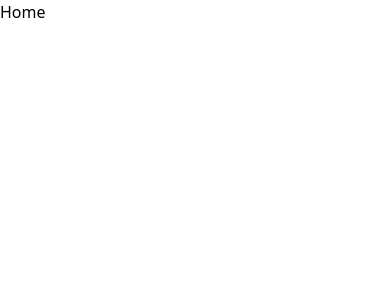
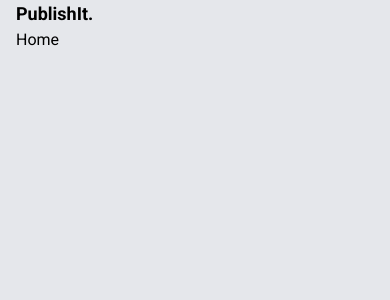
Before and after one commit to daw-maj-pl/publish-it, a Next.js app: page / in a window 390 px wide. Shown: the top 300 px of the page. Built offline with nearby package versions, Linux system fonts and the light colour scheme.

Commit message:
Create Nav component; Set up Roboto font

```diff
--- /dev/null
+++ b/app/Nav.tsx
@@ -0,0 +1,11 @@
+import Link from 'next/link';
+
+export default function Nav() {
+  return (
+    <nav>
+      <Link href={'/'}>
+        <h1 className="font-bold text-lg">PublishIt.</h1>
+      </Link>
+    </nav>
+  );
+}
--- a/app/layout.tsx
+++ b/app/layout.tsx
@@ -1,4 +1,12 @@
 import './globals.css';
+import Nav from './Nav';
+import { Roboto } from 'next/font/google';
+
+const roboto = Roboto({
+  subsets: ['latin'],
+  weight: ['400', '700'],
+  variable: '--font-roboto'
+});
 
 export const metadata = {
   title: 'PublishIt',
@@ -12,7 +20,12 @@ export default function RootLayout({
 }) {
   return (
     <html lang="en">
-      <body>{children}</body>
+      <body
+        className={`mx-4 md:mx-48 xl:mx-96 ${roboto.variable} font-sans bg-gray-200`}
+      >
+        <Nav />
+        {children}
+      </body>
     </html>
   );
 }
--- a/tailwind.config.js
+++ b/tailwind.config.js
@@ -6,7 +6,11 @@ module.exports = {
     './components/**/*.{js,ts,jsx,tsx}'
   ],
   theme: {
-    extend: {}
+    extend: {
+      fontFamily: {
+        sans: ['var(--font-roboto)']
+      }
+    }
   },
   plugins: []
 };
```
